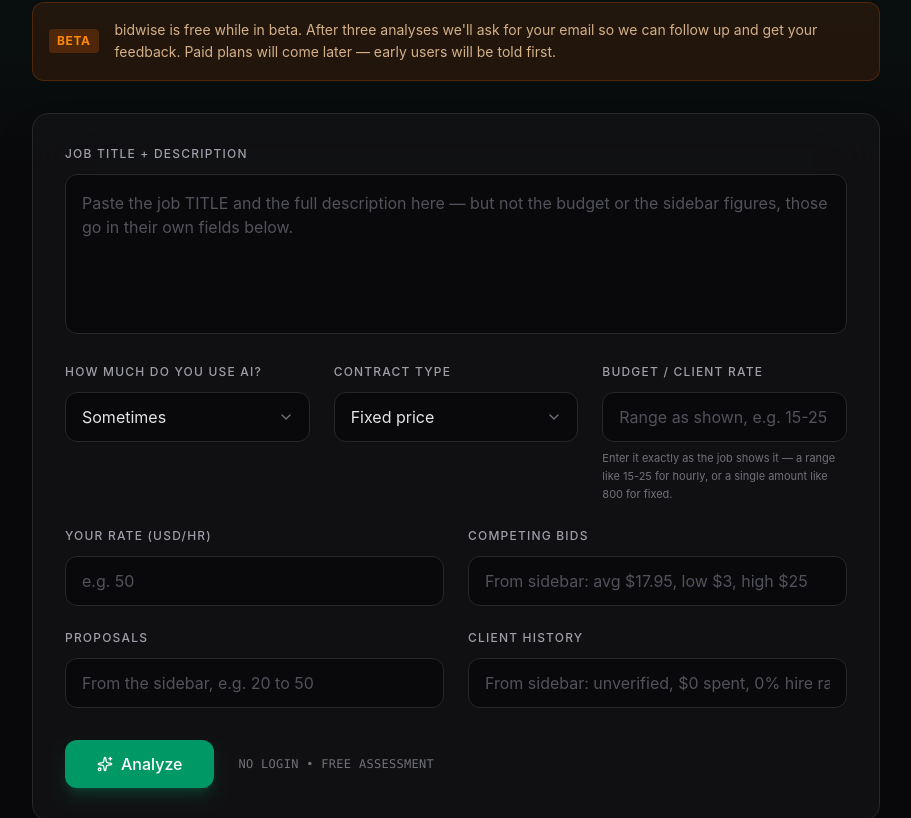
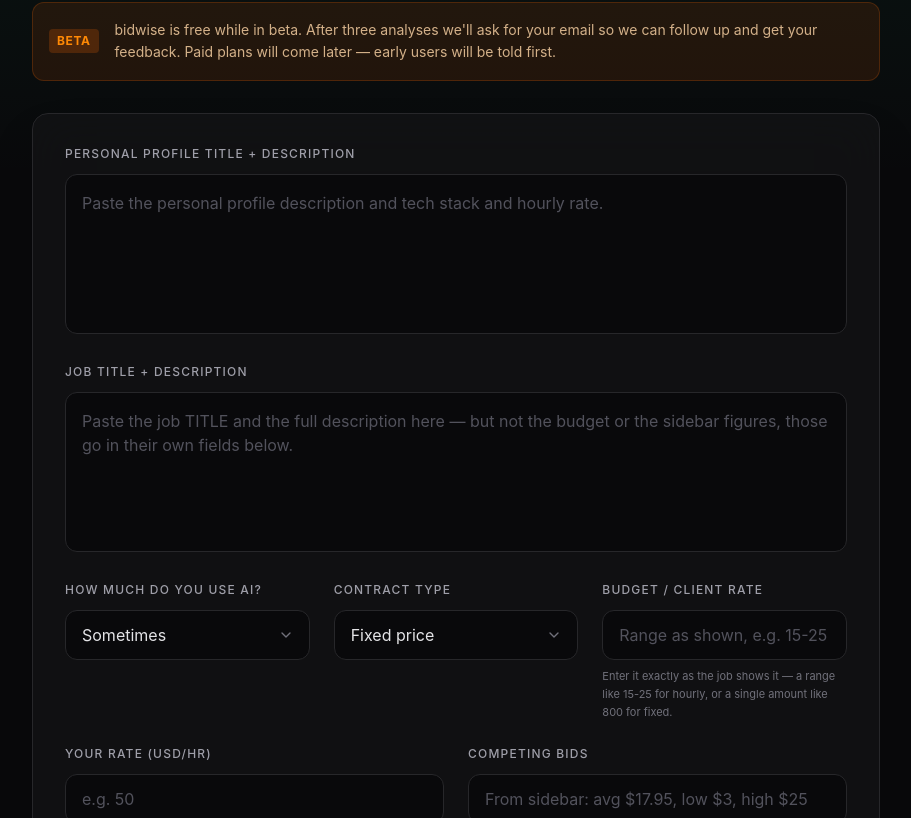
Before and after one commit to shoaibmuhammad-dev/bidwise-web, a Next.js app: page / in a window 1280 px wide. Shown: the part 322-1140 px from the top of the page, without its empty margins (184-1095 px from the left). Built offline with nearby package versions, Linux system fonts and the light colour scheme.

Commit message:
working on form reset

```diff
--- a/components/home/BetaBanner.tsx
+++ b/components/home/BetaBanner.tsx
@@ -15,9 +15,6 @@ export default function BetaBanner() {
       </div>
 
       <p className="text-sm text-orange-200/80 leading-relaxed flex-1">
-        {/* bidwise is free while in beta. The browser extension asks for an email
-        after three analyses so we can follow up with users. Paid plans will
-        come later — early users will be told first. */}
         bidwise is free while in beta. After three analyses we'll ask for your
         email so we can follow up and get your feedback. Paid plans will come
         later — early users will be told first.
--- a/components/home/JobAnalysisForm.tsx
+++ b/components/home/JobAnalysisForm.tsx
@@ -22,6 +22,7 @@ export default function JobAnalysisForm() {
     proposals: "",
     competingBids: "",
     clientHistory: "",
+    userProfileDescription: "",
   });
 
   const [isAnalyzing, setIsAnalyzing] = useState(false);
@@ -47,6 +48,7 @@ export default function JobAnalysisForm() {
 
       const response = await fetch(`${BASE_URL}/analyze`, {
         method: "POST",
+        credentials: "include",
         headers: {
           "Content-Type": "application/json",
         },
@@ -73,6 +75,23 @@ export default function JobAnalysisForm() {
     }
   };
 
+  const handleClear = () => {
+    setFormData({
+      jobDescription: "",
+      aiUsage: "sometimes",
+      contractType: "fixed-price",
+      budget: "",
+      hourlyRate: "",
+      proposals: "",
+      competingBids: "",
+      clientHistory: "",
+      userProfileDescription: "",
+    });
+
+    setAnalysisResult(null);
+    setErrorMessage("");
+  };
+
   return (
     <>
       {errorMessage && (
@@ -87,6 +106,21 @@ export default function JobAnalysisForm() {
         onSubmit={handleAnalyze}
         className="bg-zinc-900/50 backdrop-blur-xl border border-zinc-800 rounded-2xl p-6 md:p-8 shadow-2xl relative"
       >
+        {/* profile description */}
+        {/* Job Description */}
+        <div className="mb-6">
+          <FormLabel>Personal Profile Title + Description</FormLabel>
+
+          <TextArea
+            value={formData.userProfileDescription}
+            onChange={(e) =>
+              handleChange("userProfileDescription", e.target.value)
+            }
+            placeholder="Paste the personal profile description and tech stack and hourly rate."
+            required
+          />
+        </div>
+
         {/* Job Description */}
         <div className="mb-6">
           <FormLabel>Job Title + Description</FormLabel>
@@ -190,7 +224,11 @@ export default function JobAnalysisForm() {
           </div>
         </div>
 
-        <SubmitButtons isAnalyzing={isAnalyzing} />
+        <SubmitButtons
+          isAnalyzing={isAnalyzing}
+          analysisResult={analysisResult}
+          onClear={handleClear}
+        />
       </motion.form>
 
       {analysisResult && <ResultSection result={analysisResult} />}
--- a/components/home/form/SubmitButtons.tsx
+++ b/components/home/form/SubmitButtons.tsx
@@ -1,16 +1,24 @@
-import { Loader2, Sparkles } from "lucide-react";
+import { Loader2, Sparkles, RotateCcw } from "lucide-react";
+import { AnalysisResult } from "../result/types";
 
 interface SubmitButtonsProps {
   isAnalyzing: boolean;
+  analysisResult: AnalysisResult | null;
+  onClear: () => void;
 }
 
-export default function SubmitButtons({ isAnalyzing }: SubmitButtonsProps) {
+export default function SubmitButtons({
+  isAnalyzing,
+  analysisResult,
+  onClear,
+}: SubmitButtonsProps) {
   return (
-    <div className="flex flex-wrap items-center gap-4">
+    <div className="flex flex-col sm:flex-row items-center gap-4">
+      {!analysisResult ? (
         <button
           type="submit"
           disabled={isAnalyzing}
-        className="bg-emerald-600 hover:bg-emerald-500 text-white px-8 py-3 rounded-xl font-medium transition-all flex items-center gap-2 shadow-lg shadow-emerald-500/20 hover:shadow-emerald-500/40 disabled:opacity-70 disabled:cursor-not-allowed group cursor-pointer"
+          className="bg-emerald-600 hover:bg-emerald-500 text-white px-6 py-3 rounded-xl font-medium transition-all flex items-center gap-2 shadow-lg shadow-emerald-500/20 hover:shadow-emerald-500/40 disabled:opacity-70 disabled:cursor-not-allowed"
         >
           {isAnalyzing ? (
             <>
@@ -19,18 +27,21 @@ export default function SubmitButtons({ isAnalyzing }: SubmitButtonsProps) {
             </>
           ) : (
             <>
-            <Sparkles className="w-4 h-4 group-hover:scale-110 transition-transform" />
+              <Sparkles className="w-4 h-4" />
               Analyze
             </>
           )}
         </button>
-
-      {/* <button
+      ) : (
+        <button
           type="button"
+          onClick={onClear}
           className="bg-zinc-800 hover:bg-zinc-700 text-zinc-100 border border-zinc-700 px-6 py-3 rounded-xl font-medium transition-all flex items-center gap-2 hover:border-zinc-600"
         >
-        Download PDF
-      </button> */}
+          <RotateCcw className="w-4 h-4" />
+          Analyze Another Job
+        </button>
+      )}
 
       <span className="text-xs text-zinc-500 font-mono tracking-wide uppercase sm:ml-2">
         No login • free assessment
--- a/components/home/result/ResultSection.tsx
+++ b/components/home/result/ResultSection.tsx
@@ -68,8 +68,6 @@ export default function ResultSection({ result }: Props) {
         hoursNote={result.hoursNote}
       />
 
-      {result.bidAdvice && <BidAdvice bidAdvice={result.bidAdvice} />}
-
       {result.subscores?.length ? (
         <OverallScore subscores={result.subscores} />
       ) : null}
@@ -80,6 +78,8 @@ export default function ResultSection({ result }: Props) {
 
       {result.redFlags.length > 0 && <RedFlags redFlags={result.redFlags} />}
 
+      {result.bidAdvice && <BidAdvice bidAdvice={result.bidAdvice} />}
+
       <Feedback />
     </motion.div>
   );
--- a/lib/baseUrl.ts
+++ b/lib/baseUrl.ts
@@ -2,4 +2,4 @@ const DEV_API_URL = "http://localhost:4001/api";
 const PROD_API_URL = "https://bidwise-backend-production.up.railway.app/api";
 const ENV = "PROD";
 
-export const BASE_URL: string = PROD_API_URL;
+export const BASE_URL: string = DEV_API_URL;
--- a/types/types.ts
+++ b/types/types.ts
@@ -7,6 +7,7 @@ export type FormData = {
   proposals: string;
   competingBids: string;
   clientHistory: string;
+  userProfileDescription: string;
 };
 
 export interface HourRange {
```
Lines whose indentation alone changed are shown as unchanged.
